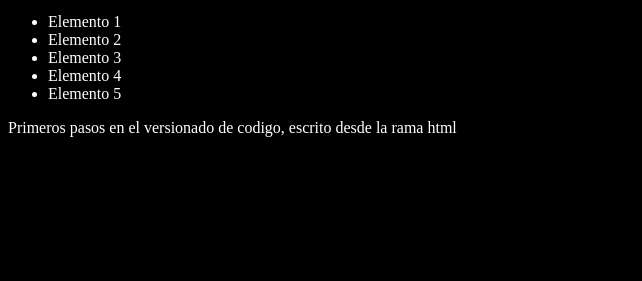
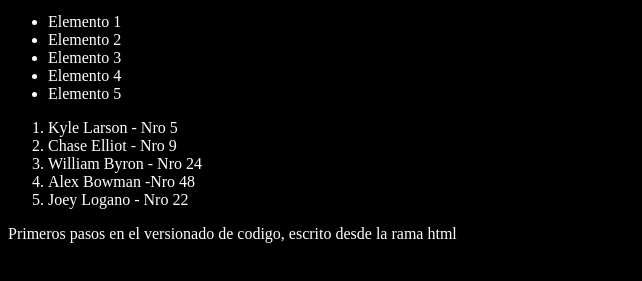
Before and after one commit to Jose-ben/youtube-git, a plain HTML site: page index.html in a window 1280 px wide. Shown: the part 101-382 px from the top of the page, without its empty margins (0-642 px from the left). Drawn offline with Linux system fonts and the light colour scheme.

Commit message:
Agregando numeros de los pilotos

```diff
--- a/index.html
+++ b/index.html
@@ -10,7 +10,8 @@
     <h1>Aprendiendo git</h1>
     <p>
       Primeros pasos en el versionado de codigo y aprendiendo a resolver
-      conflictos entre ramas</p>
+      conflictos entre ramas
+    </p>
     <ul>
       <li>Elemento 1</li>
       <li>Elemento 2</li>
@@ -18,6 +19,13 @@
       <li>Elemento 4</li>
       <li>Elemento 5</li>
     </ul>
+    <ol>
+      <li>Kyle Larson - Nro 5</li>
+      <li>Chase Elliot - Nro 9</li>
+      <li>William Byron - Nro 24</li>
+      <li>Alex Bowman -Nro 48</li>
+      <li>Joey Logano - Nro 22</li>
+    </ol>
     <p>Primeros pasos en el versionado de codigo, escrito desde la rama html</p>
     <script src="index.js"></script>
   </body>
```
